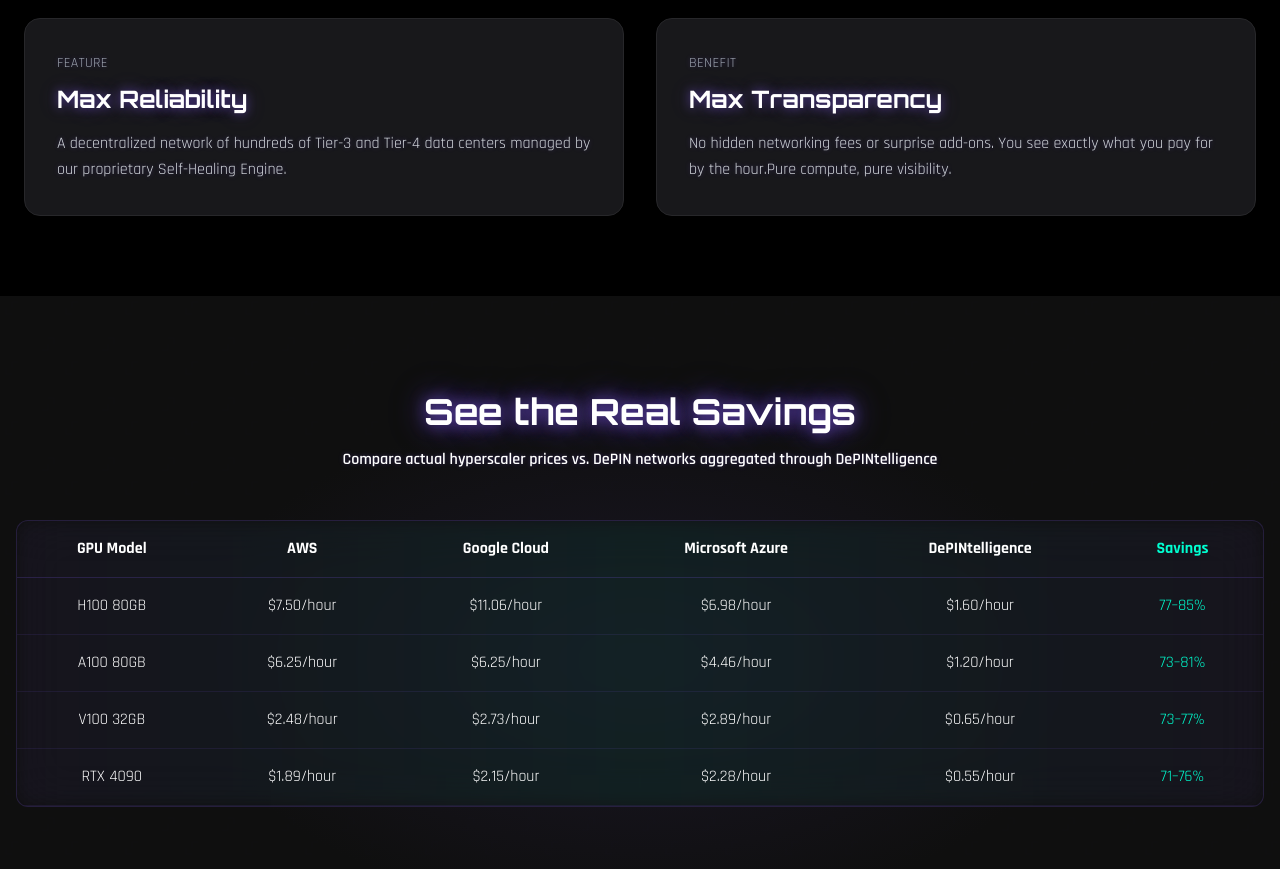
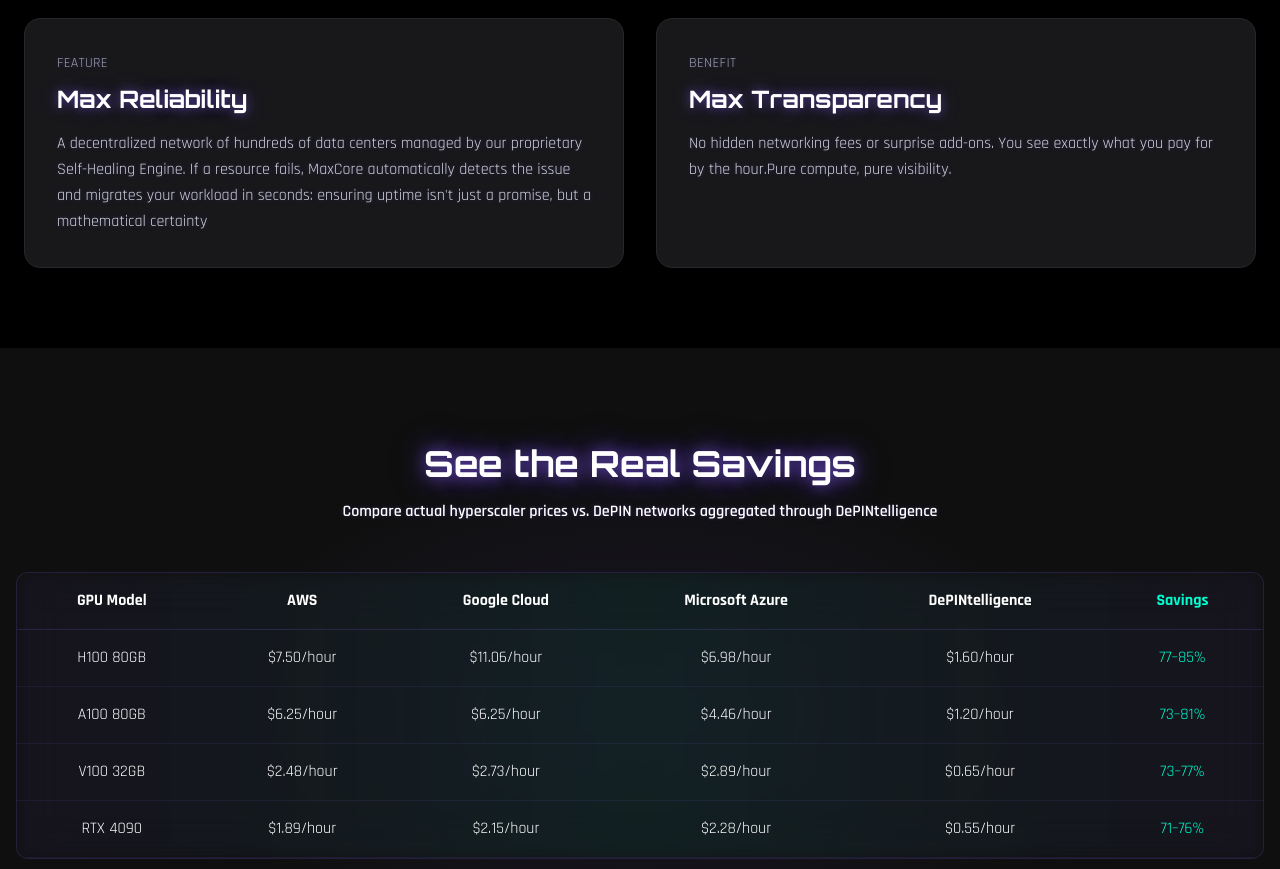
Before and after one commit to deepakpandian-yactraq/maxcore, a React (Vite) app: page / in a window 1280 px wide. Shown: the part 2820-3689 px from the top of the page. Built offline with nearby package versions, Linux system fonts and the light colour scheme; no server answers.

Commit message:
Update MaxCoreFeatures.tsx

```diff
--- a/src/components/MaxCoreFeatures.tsx
+++ b/src/components/MaxCoreFeatures.tsx
@@ -23,7 +23,7 @@ const features = [
     title: "Max Reliability",
     type: "Feature",
     description:
-      "A decentralized network of hundreds of Tier-3 and Tier-4 data centers managed by our proprietary Self-Healing Engine.",
+      "A decentralized network of hundreds of data centers managed by our proprietary Self-Healing Engine.  If a resource fails, MaxCore automatically detects the issue and migrates your workload in seconds: ensuring uptime isn't just a promise, but a mathematical certainty",
   },
   {
     title: "Max Transparency",
```
